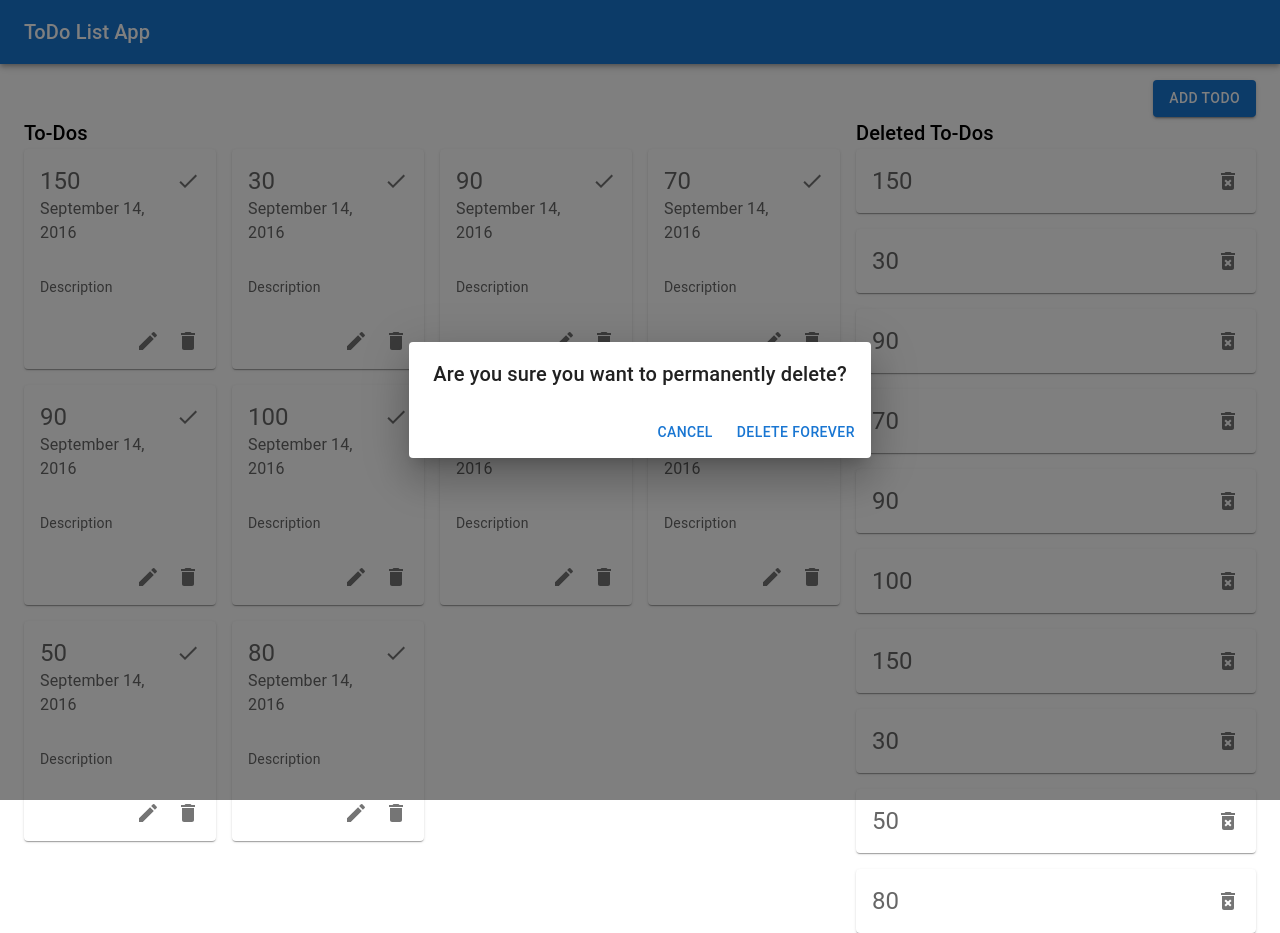
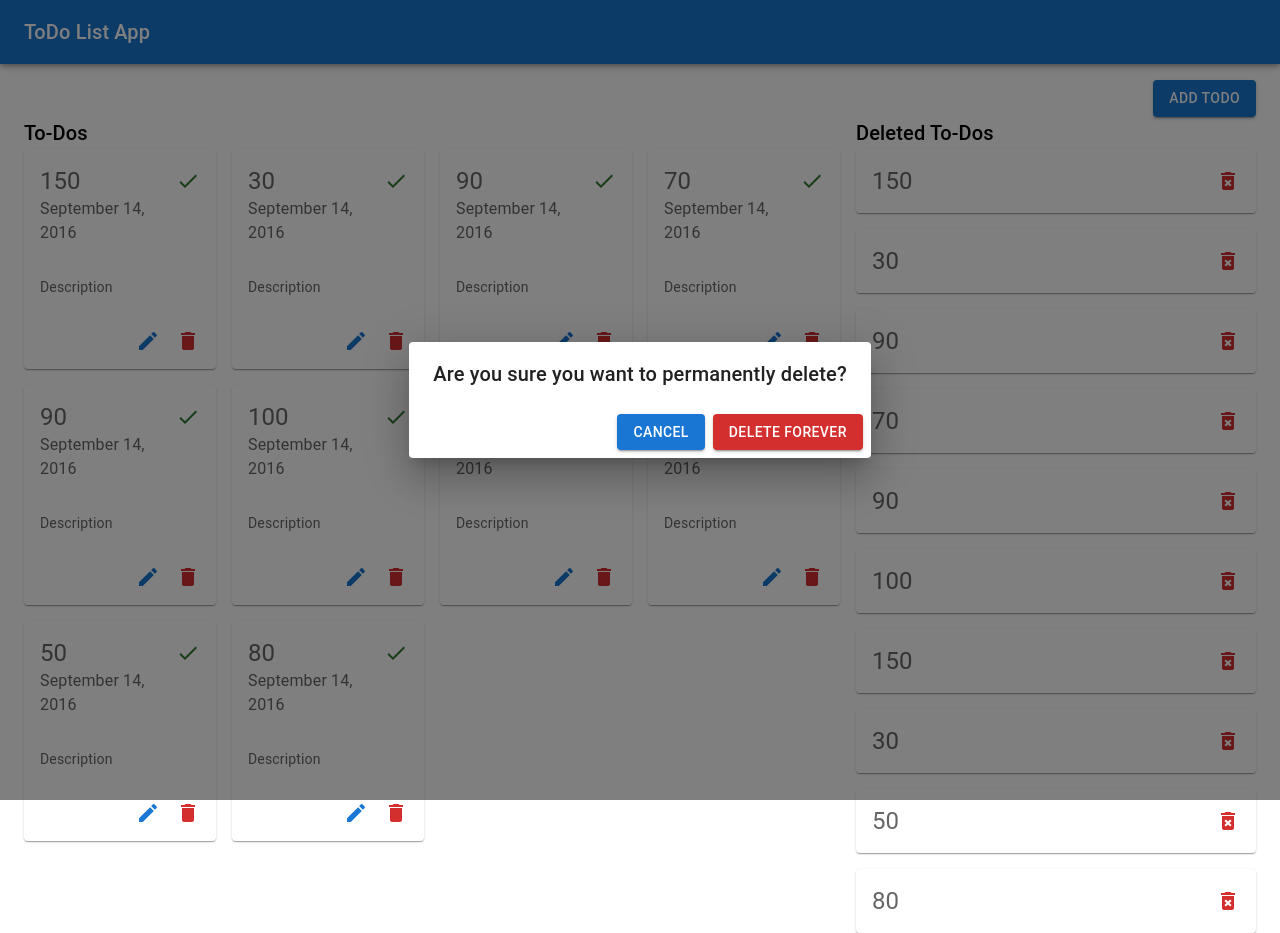
Before and after one commit to AnvarPK/ToDo-List-App, a React (Create React App) app: page / in a window 1280 px wide. Both pictures are taken after a click on the button 1228 px from the left and 180 px from the top of the page. Built offline with nearby package versions, Linux system fonts and the light colour scheme.

Commit message:
Style fixes

```diff
--- a/src/components/todolist/todo.jsx
+++ b/src/components/todolist/todo.jsx
@@ -21,11 +21,11 @@ const ToDo = (props) => {
 
     const renderCardHeaderAction = () => {
         return isGridType ? (
-            <IconButton aria-label="edit">
+            <IconButton aria-label="edit" color="success">
                 <DoneIcon />
             </IconButton>) : (
             <Tooltip title="Delete forever" placement="left">
-                <IconButton aria-label="delete-forever" onClick={() => setModalOpen(true)}>
+                <IconButton aria-label="delete-forever" color="error" onClick={() => setModalOpen(true)}>
                     <DeleteForeverIcon />
                 </IconButton>
             </Tooltip>)
@@ -39,10 +39,10 @@ const ToDo = (props) => {
                 </Typography>
             </CardContent>
             <CardActions disableSpacing sx={styles.cardActions}>
-                <IconButton aria-label="edit">
+                <IconButton aria-label="edit"  color="primary">
                     <EditIcon />
                 </IconButton>
-                <IconButton aria-label="delete">
+                <IconButton aria-label="delete" color="error">
                     <DeleteIcon />
                 </IconButton>
             </CardActions>
--- a/src/components/ui/modal/index.jsx
+++ b/src/components/ui/modal/index.jsx
@@ -18,8 +18,8 @@ const Modal = (props) => {
                 {"Are you sure you want to permanently delete?"}
             </DialogTitle>
             <DialogActions>
-                <Button onClick={handleClose}>Cancel</Button>
-                <Button onClick={deletehandler} autoFocus>
+                <Button onClick={handleClose} autoFocus variant="contained" color="primary" >Cancel</Button>
+                <Button onClick={deletehandler} variant="contained" color="error" >
                     Delete Forever
                 </Button>
             </DialogActions>
```
